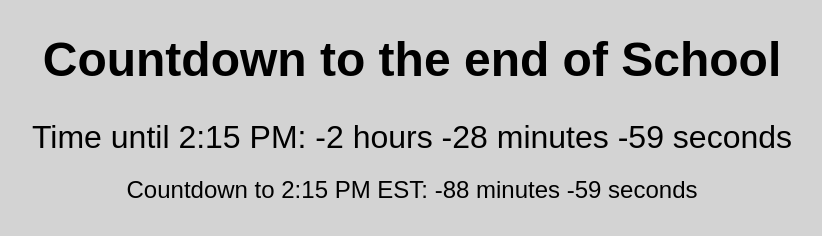
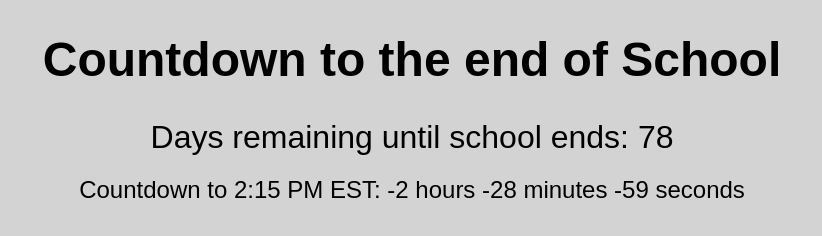
Before and after one commit to c0nstantly/countdown, a plain HTML site: page index.html in a window 1280 px wide. Shown: the whole page, without its empty margins (228-1050 px from the left). Drawn offline with Linux system fonts and the light colour scheme.

Commit message:
Update index.html

```diff
--- a/index.html
+++ b/index.html
@@ -100,29 +100,13 @@
       const minutes = Math.floor((timeDiff % (1000 * 60 * 60)) / (1000 * 60));
       const seconds = Math.floor((timeDiff % (1000 * 60)) / 1000);
 
-      // Display the countdown
-      const countdownElement = document.getElementById('countdown');
-      countdownElement.textContent = `Time until 2:15 PM: ${hours} hours ${minutes} minutes ${seconds} seconds`;
-    }
+      // Display the countdown to 2:15 PM
+      const countdownElement = document.getElementById('clock');
+      countdownElement.textContent = `Countdown to 2:15 PM EST: ${hours} hours ${minutes} minutes ${seconds} seconds`;
 
-    function updateClock() {
-      // Set the target time (2:15 PM EST)
-      const targetTime = new Date();
-      targetTime.setHours(14, 15, 0, 0); // 2:15 PM EST
-
-      // Get the current time
-      const currentTime = new Date();
-
-      // Calculate the difference in milliseconds
-      let diff = targetTime - currentTime;
-
-      // Convert milliseconds to minutes and seconds
-      const minutes = Math.floor(diff / 60000);
-      const seconds = Math.floor((diff % 60000) / 1000);
-
-      // Display the clock
-      const clockElement = document.getElementById('clock');
-      clockElement.textContent = `Countdown to 2:15 PM EST: ${minutes} minutes ${seconds} seconds`;
+      // Display the countdown for days until school ends
+      const countdownDaysElement = document.getElementById('countdown');
+      countdownDaysElement.textContent = `Days remaining until school ends: ${businessDays}`;
     }
 
     // Function to check if it's 2:15 PM EST
@@ -152,7 +136,6 @@
     // Start the countdown automatically
     updateCountdown();
     countdownInterval = setInterval(updateCountdown, 1000); // Update countdown every second
-    setInterval(updateClock, 1000); // Update clock every second
   </script>
 </body>
 </html>
```
